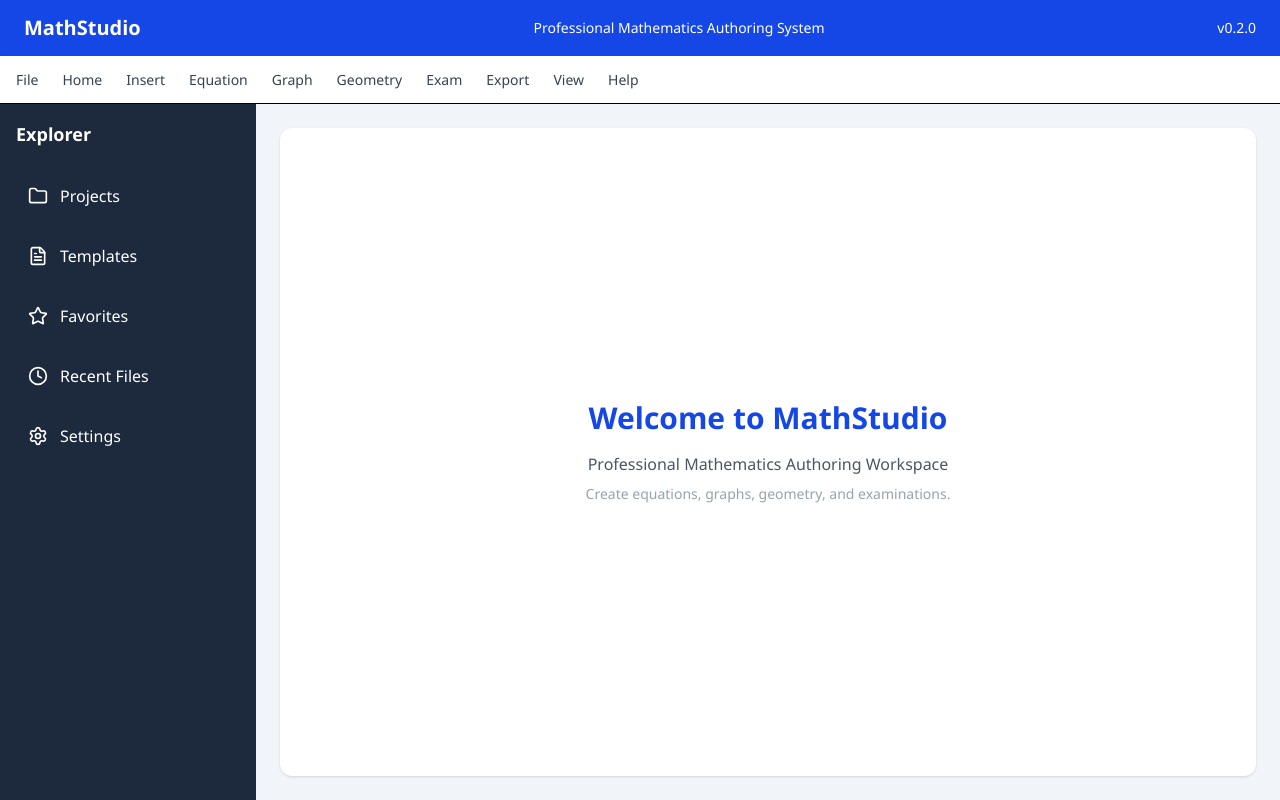
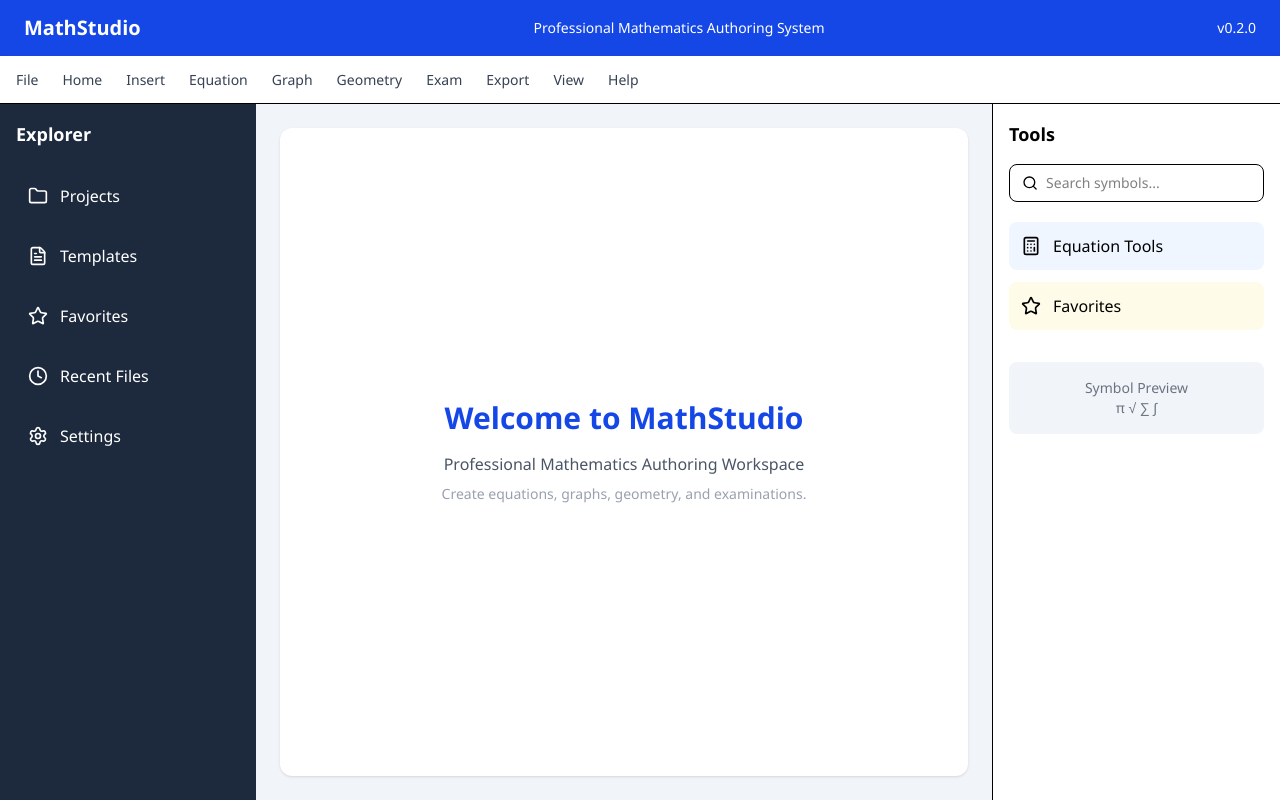
Before and after one commit to EmmanuelNBrefo/MathStudio, a React (Vite) app in the folder frontend/: page / in a window 1280 px wide. Built offline with nearby package versions, Linux system fonts and the light colour scheme.

Commit message:
Add MathStudio right tools panel

```diff
--- a/frontend/src/App.tsx
+++ b/frontend/src/App.tsx
@@ -2,15 +2,19 @@ import Header from "./components/layout/Header";
 import Ribbon from "./components/layout/Ribbon";
 import Sidebar from "./components/layout/Sidebar";
 import Workspace from "./components/layout/Workspace";
+import RightPanel from "./components/layout/RightPanel";
+
 
 function App() {
 
   return (
+
     <div className="min-h-screen flex flex-col">
 
       <Header />
 
       <Ribbon />
+
 
       <div className="flex flex-1">
 
@@ -18,10 +22,15 @@ function App() {
 
         <Workspace />
 
+        <RightPanel />
+
       </div>
 
+
     </div>
+
   );
 }
 
+
 export default App;
--- a/frontend/src/components/layout/RightPanel.tsx
+++ b/frontend/src/components/layout/RightPanel.tsx
@@ -0,0 +1,115 @@
+import React from "react";
+import {
+  Search,
+  Star,
+  Calculator
+} from "lucide-react";
+
+
+const RightPanel = () => {
+
+  return (
+    <aside className="w-72 bg-white border-l p-4">
+
+      <h2 className="text-lg font-semibold mb-4">
+        Tools
+      </h2>
+
+
+      {/* Search */}
+      <div className="
+        flex
+        items-center
+        gap-2
+        border
+        rounded-lg
+        px-3
+        py-2
+        mb-5
+      ">
+
+        <Search size={18}/>
+
+        <input
+          type="text"
+          placeholder="Search symbols..."
+          className="outline-none w-full text-sm"
+        />
+
+      </div>
+
+
+      {/* Quick Tools */}
+
+      <div className="space-y-3">
+
+
+        <button
+          className="
+          w-full
+          flex
+          items-center
+          gap-3
+          p-3
+          rounded-lg
+          bg-blue-50
+          hover:bg-blue-100
+          "
+        >
+
+          <Calculator size={20}/>
+
+          Equation Tools
+
+        </button>
+
+
+
+        <button
+          className="
+          w-full
+          flex
+          items-center
+          gap-3
+          p-3
+          rounded-lg
+          bg-yellow-50
+          hover:bg-yellow-100
+          "
+        >
+
+          <Star size={20}/>
+
+          Favorites
+
+        </button>
+
+
+      </div>
+
+
+      <div className="
+        mt-8
+        p-4
+        bg-slate-100
+        rounded-lg
+        text-center
+        text-sm
+        text-gray-500
+      ">
+
+        Symbol Preview
+
+        <br />
+
+        π √ ∑ ∫
+
+      </div>
+
+
+    </aside>
+  );
+};
+
+
+export default RightPanel;
```
